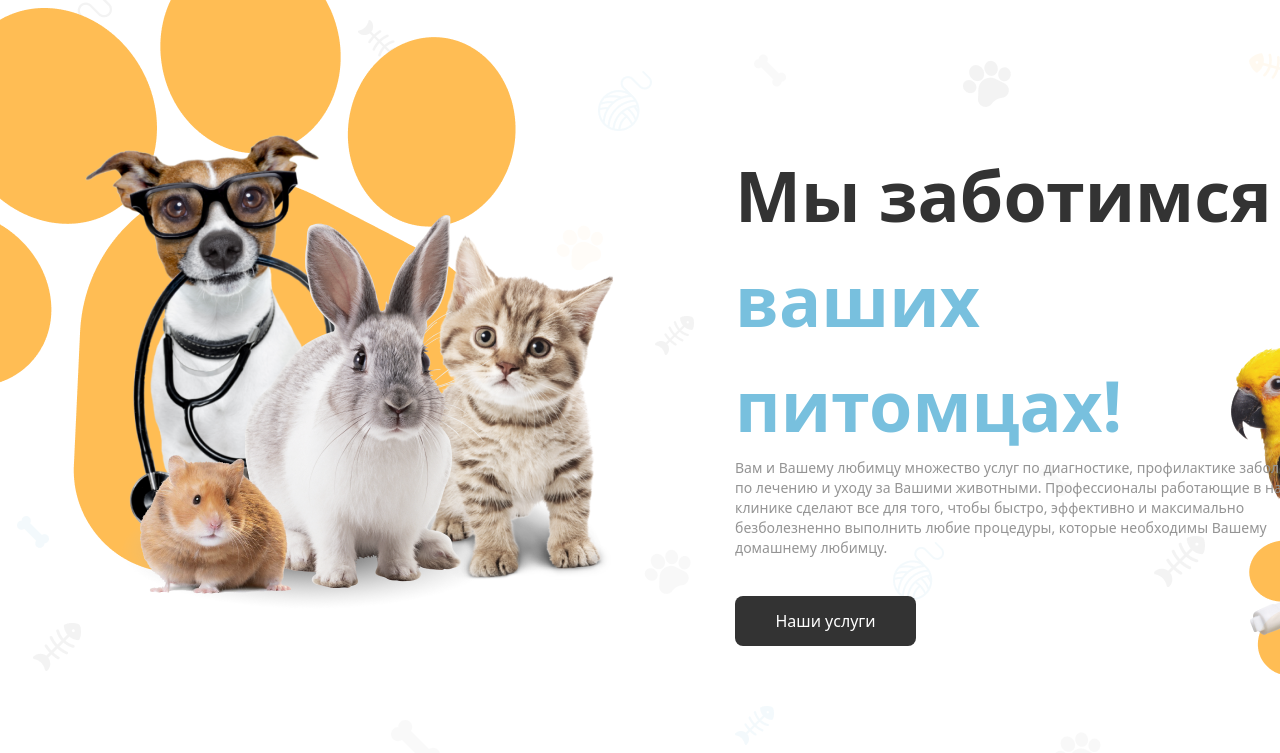
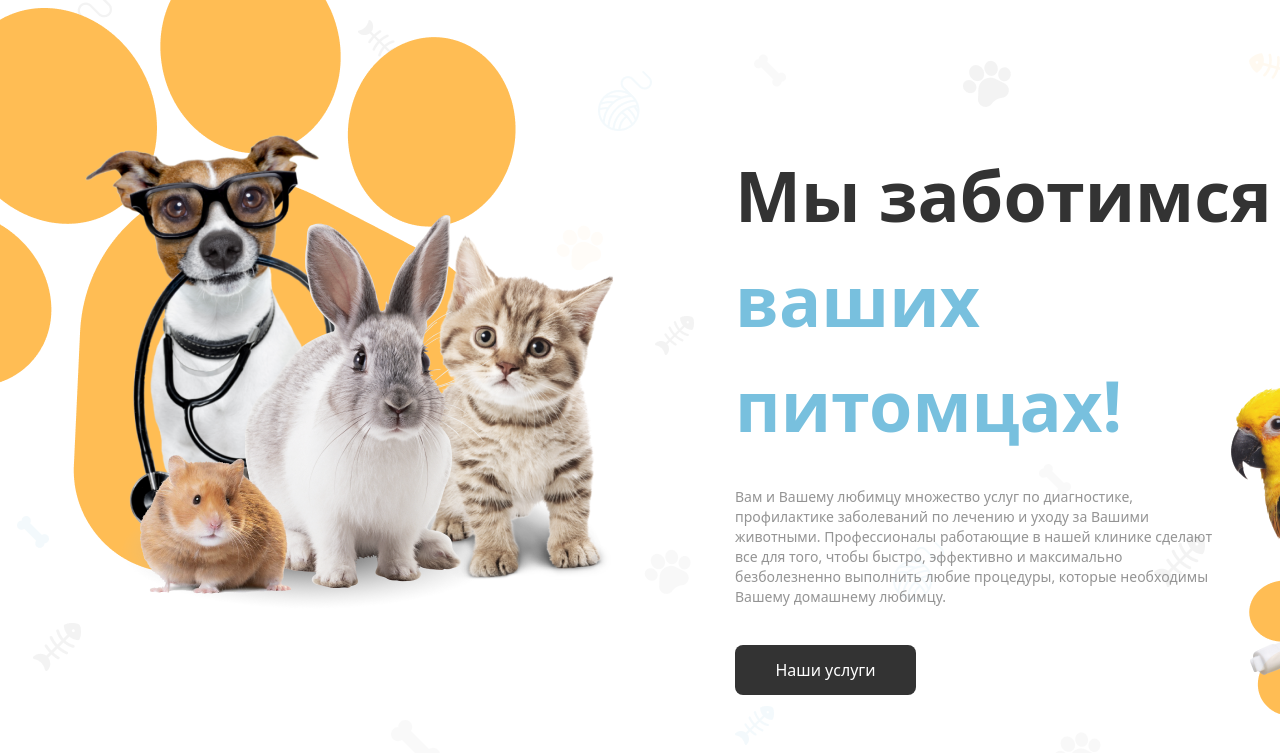
Before and after one commit to turdiyevkeldiyor/veterinary, a website: page index.html in a window 1280 px wide. Shown: the part 133-886 px from the top of the page. Drawn offline with Linux system fonts and the light colour scheme.

Commit message:
"Hero done"

```diff
--- a/index.html
+++ b/index.html
@@ -90,22 +90,29 @@
   </header>
   <!-- HEADER END  -->
 
+<!-- MAIN START -->
   <main class="bg-[url('../images/bg.png')] ">
+
+    <!-- HERO START -->
     <section
-      class="min-h-screen bg-[url('../images/hero-bg.png'),url('../images/hero-right-bg.png')] bg-no-repeat bg-[position:-180px_-180px,1200px_350px]">
+      class="min-h-screen bg-[url('../images/hero-bg.png'),url('../images/hero-right-bg.png')] bg-no-repeat bg-[position:-180px_-180px,1200px_390px]">
       <div class=" w-full max-w-[608px] ml-[735px]">
-        <h1 class=" pt-[146px]">
+        <h1 class=" pt-[146px] mb-[29px]">
           <span class="font-bold text-[70px] text-primary">Мы заботимся о</span>
           <span class="font-bold text-[70px] text-secondary ">ваших питомцах!</span>
         </h1>
-        <p class="font-medium text-sm text-[#949494] mb-[38px]">Вам и Вашему любимцу множество услуг по диагностике,
+        <p class="w-full max-w-[495px] font-medium text-sm text-[#949494] mb-[38px]">Вам и Вашему любимцу множество услуг по диагностике,
           профилактике заболеваний по лечению и уходу за Вашими
           животными. Профессионалы работающие в нашей клинике сделают все для того, чтобы быстро, эффективно и
           максимально безболезненно выполнить любие процедуры, которые необходимы Вашему домашнему любимцу.</p>
         <button class="w-[181px] h-[50px] rounded-lg bg-[#333333] text-white mb-[238px]">Наши услуги</button>
       </div>
     </section>
+    <!-- HERO END -->
+
+
   </main>
+  <!-- MAIN END  -->
 </body>
 
 </html>
```
Also changed, not shown: css/main.css.
